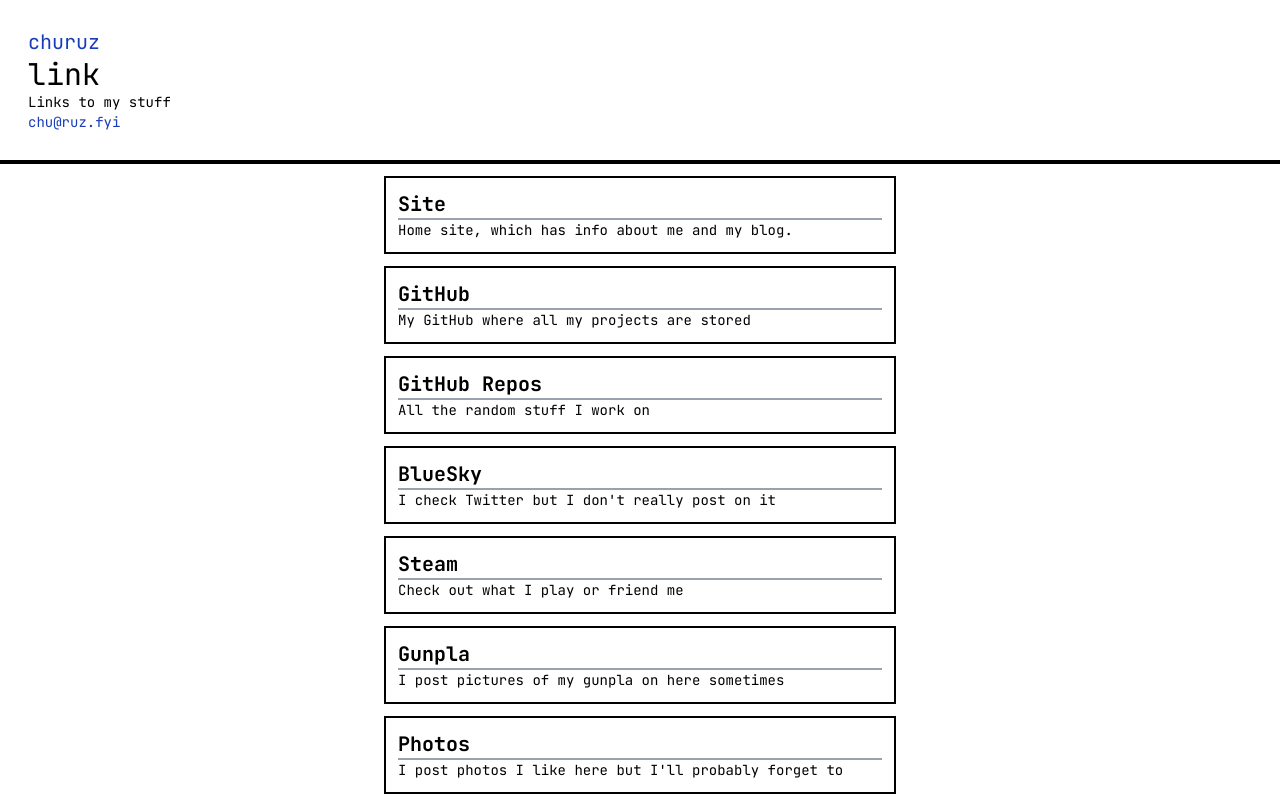
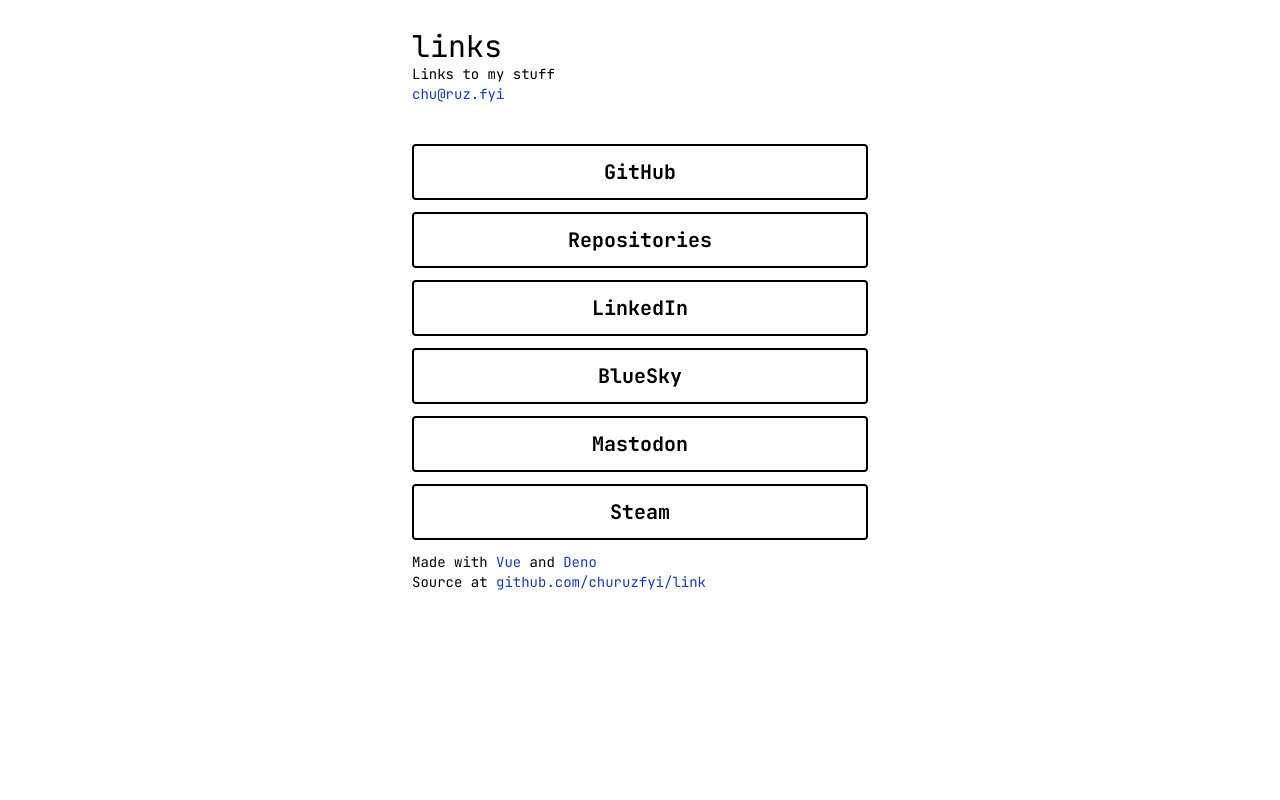
Before and after one commit to ruzfyi/www, a Vue app: page / in a window 1280 px wide. Shown: the top 800 px of the page. Built offline with nearby package versions, Linux system fonts and the light colour scheme.

Commit message:
Fixed links and structure

```diff
--- a/src/App.vue
+++ b/src/App.vue
@@ -3,61 +3,43 @@
 </script>
 
 <template>
-      <div class="p-7 dark:bg-black dark:text-white">
-            <div>
-                  <h1 class="text-xl reactive-blue-text">churuz</h1>
-                  <h1 class="text-3xl">link</h1>
+      <header class="p-7 m-auto sm:max-w-lg dark:bg-black dark:text-white">
+            <div class="text-left">
+                  <h1 class="text-3xl">links</h1>
                   <p class="text-sm">Links to my stuff</p>
                   <p class="text-sm reactive-blue-text decoration-solid"><a href="mailto:chu@ruz.fyi">chu@ruz.fyi</a></p>
             </div>
-      </div>
-      <hr class="border-2 border-black dark:border-gray-400"/>
-      <div class="m-auto my-3 sm:max-w-lg grid sm:grid-col-2 grid-col-1 gap-3 dark:bg-black">
-            <Link
-                  title="Site"
-                  description="Home site, which has info about me and my blog."
-                  url="https://ruz.fyi"
+      </header>
+      <div class="px-7 flex flex-col m-auto my-3 sm:max-w-lg gap-3 dark:bg-black">
+          <Link
+              title="GitHub"
+              url="https://github.com/ruzfyi"
+          />
+          <Link
+                  title="Repositories"
+                  url="https://github.com/ruzfyi?tab=repositories"
             />
             <Link
-                  title="GitHub"
-                  description="My GitHub where all my projects are stored"
-                  url="https://github.com/churuzfyi"
+              title="LinkedIn"
+              url="https://www.linkedin.com/in/jesus-ruiz-ramos-9591a5238"
             />
             <Link
-                  title="GitHub Repos"
-                  description="All the random stuff I work on"
-                  url="https://github.com/churuzfyi?tab=repositories"
+              title="BlueSky"
+              url="https://bsky.app/profile/ruz.fyi"
             />
             <Link
-                  title="BlueSky"
-                  description="I check Twitter but I don't really post on it"
-                  url="https://bsky.app/profile/bsky.chu.ruz.fyi"
+                  title="Mastodon"
+                  url="https://mastodon.social/@ruzfyi"
             />
             <Link
                   title="Steam"
-                  description="Check out what I play or friend me"
-                  url="https://steamcommunity.com/id/churuzfyi/"
+                  url="https://steamcommunity.com/id/magstermaster/"
             />
-            <Link
-                  title="Gunpla"
-                  description="I post pictures of my gunpla on here sometimes"
-                  url="https://www.instagram.com/z.chu.ruzzz/"
-            />
-            <Link
-                  title="Photos"
-                  description="I post photos I like here but I'll probably forget to"
-                  url="https://www.instagram.com/photos.chu.ruzzz/"
-            />
-            <Link
-                  title="YouTube Music"
-                  description="I have a lot of playlists"
-                  url="https://music.youtube.com/@chu.ruzzzz"
-            />
-            <div class="font-mono text-sm text-center sm:text-left sm:m-7 dark:text-white dark:bg-black">
+      </div>
+      <footer class="px-7 font-mono text-sm text-left m-auto my-3 sm:max-w-lg dark:text-white dark:bg-black">
                   <p>Made with <span class="reactive-blue-text"><a href="https://vuejs.org/" target="_blank">Vue</a></span> and <span class="reactive-blue-text"><a href="https://deno.com/" target="_blank">Deno</a></span></p>
                   <p>Source at <span class="reactive-blue-text"><a href="https://github.com/churuzfyi/link/" target="_blank">github.com/churuzfyi/link</a></span></p>
-            </div>
-      </div>
+      </footer>
 
 </template>
 
--- a/src/components/Link.vue
+++ b/src/components/Link.vue
@@ -10,8 +10,6 @@
             <a :href=url target="_blank">
                   <div>
                         <h1 class="link-title">{{title}}</h1>
-                        <hr class="link-horizontal"/>
-                        <p class="link-description">{{description}}</p>
                   </div>
             </a>
       </div>
@@ -19,15 +17,15 @@
 <style scoped>
 @reference "tailwindcss";
 .link-title {
-      @apply text-xl font-mono font-bold;
+      @apply text-xl font-mono font-bold inline-block;
 }
-.link-description {
-      @apply font-mono text-sm;
-}
+/*.link-description {
+      @apply font-mono text-sm inline-block;
+}*/
 .link-horizontal {
       @apply border-gray-400 border;
 }
 .link-container {
-      @apply font-mono border-2 border-black p-3 hover:bg-blue-800 hover:text-white hover:border-white transition-all dark:bg-black dark:text-white dark:border-white;
+      @apply font-mono border-2 border-black p-3 hover:bg-blue-800 hover:text-white hover:border-white transition-all dark:bg-black dark:text-white dark:border-white text-center rounded-sm;
 }
 </style>
```
